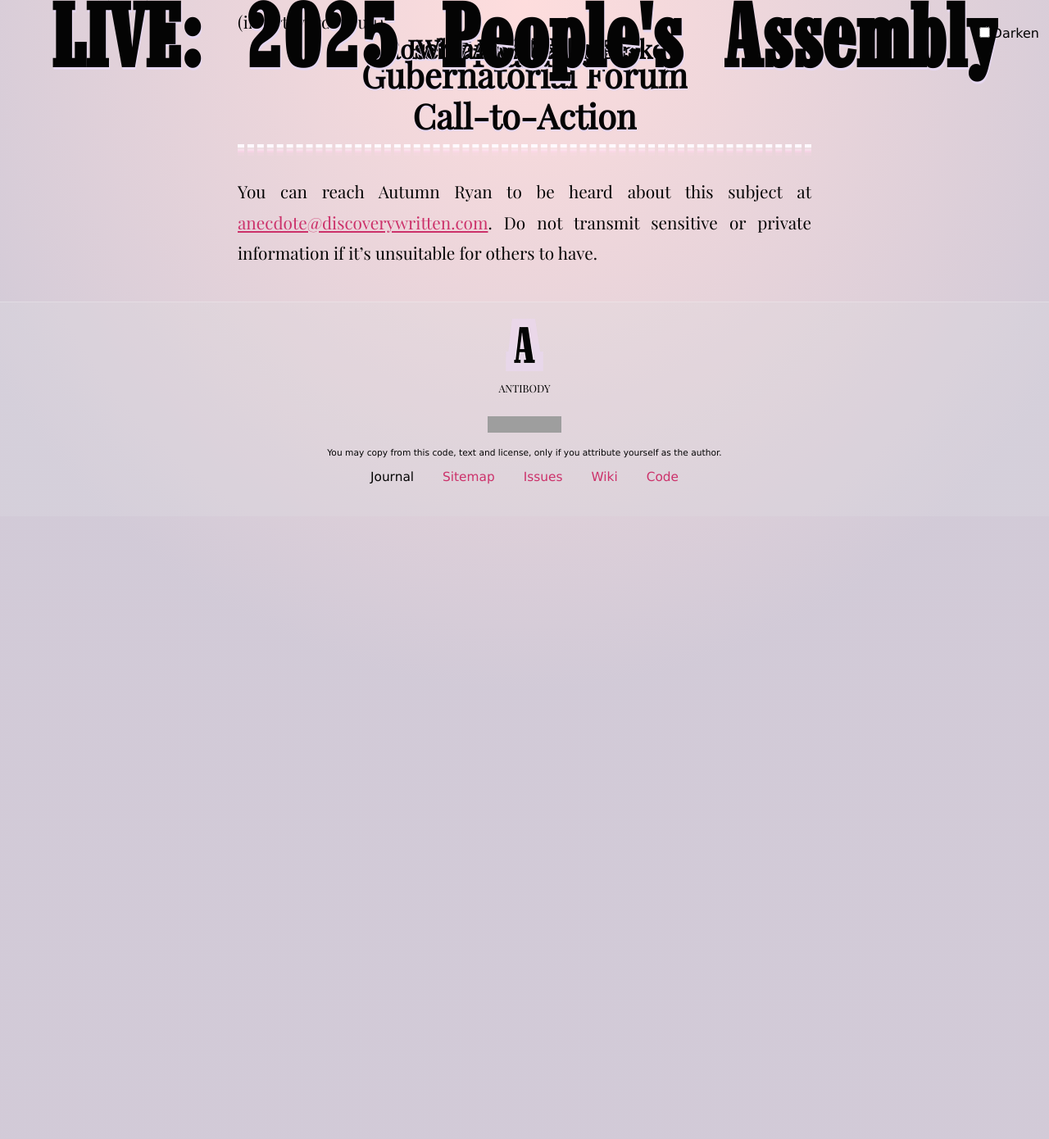
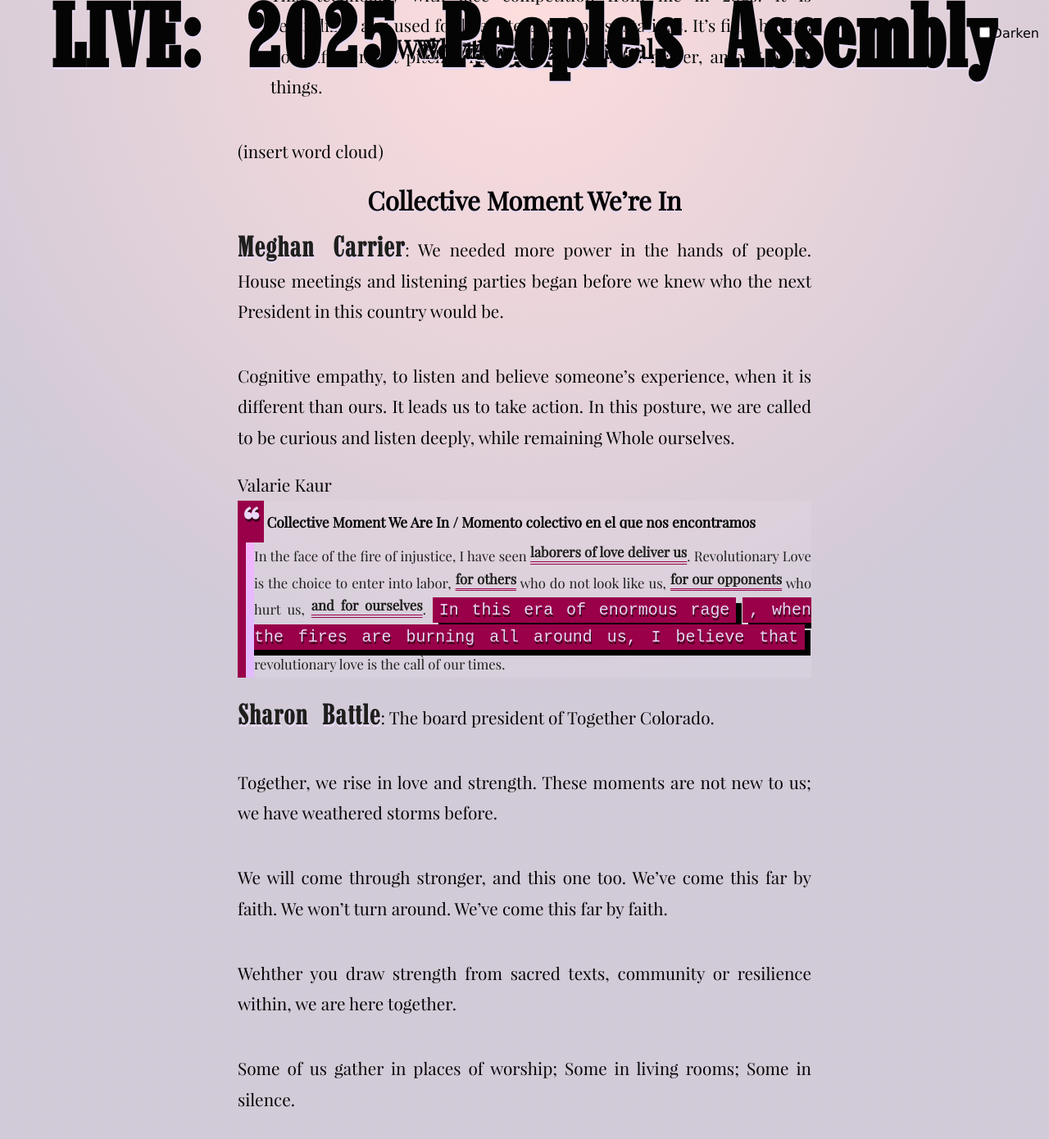
Before and after one commit to tiliv/antibody, a Jekyll site: the page built from docs/journal/autumn-ryan-2025-People's-Assembly/index.md, in a window 1280 px wide and 1400 px high, scrolled down 2364 px. Shown: the top 1390 px of the window at 82% size. Built offline with Jekyll 4.4.1, drawn with Linux system fonts in a browser that asks for light colours; before the commit the page ends 2994 px from its top, so only the background shows below that; some of the changed text lies outside the part shown; grey boxes are pictures that could not be loaded.

Commit message:
Update live notes

```diff
--- a/docs/journal/autumn-ryan-2025-People's-Assembly/index.md
+++ b/docs/journal/autumn-ryan-2025-People's-Assembly/index.md
@@ -31,13 +31,17 @@
 
 ### Preamble
 
-#### Rabbi Rachel Kobrin
+#### Welcome & Credential
 
-We are not here to give Thoughts and Prayers.
+Neither Enemies Nor Allies Are Permanent.
 
-#### Rosemary Othmer Pesko
+#### Invocation
 
-Worked at Denver Health. We do not treat people as God's Beloved. The dignity of access.
+**Rabbi Rachel Kobrin**: We are not here to give Thoughts and Prayers.
+
+#### Relational Activity
+
+**Rosemary Othmer Pesko**: Worked at Denver Health. We do not treat people as God's Beloved. The dignity of access.
 
 #### Why Are You Here?
 
@@ -57,7 +61,61 @@
 
 (insert word cloud)
 
+#### Collective Moment We're In
+
+**Meghan Carrier**: We needed more power in the hands of people. House meetings and listening parties began before we knew who the next President in this country would be.
+
+Cognitive empathy, to listen and believe someone's experience, when it is different than ours. It leads us to take action. In this posture, we are called to be curious and listen deeply, while remaining Whole ourselves.
+
+{% include cite.html
+  credit="Valarie Kaur"
+  headline="Collective Moment We Are In / Momento colectivo en el que nos encontramos"
+%}
+
+> In the face of the fire of injustice, I have seen <u>laborers of love deliver us</u>. Revolutionary Love is the choice to enter into labor, <u>for others</u> who do not look like us, <u>for our opponents</u> who hurt us, <u>and for ourselves</u>. `In this era of enormous rage``, when the fires are burning all around us, I believe that `revolutionary love is the call` of our times.
+
+**Sharon Battle**: The board president of Together Colorado.
+
+Together, we rise in love and strength. These moments are not new to us; we have weathered storms before.
+
+We will come through stronger, and this one too. We've come this far by faith. We won't turn around. We've come this far by faith.
+
+Wehther you draw strength from sacred texts, community or resilience within, we are here together.
+
+Some of us gather in places of worship; Some in living rooms; Some in silence.
+
+We have shown up here today, with compassion and love.
+
+We can listen when someone is hurting; We can feed someone when they are hungry; We can visit someone when they are sick or lonely.
+
+Whatever the circumstance, joy or sorrow, abundance or need, love is our foundation.
+
+**`Together`** `We Rise`.
+
+#### 2025 Accomplishments
+
+**Ilana Steinberg**: A member of the board of Together Colorado.
+
+It has been a painful year. (I will note that Together Colorado helped compel our senator to enact the shutdown that harmed us so.)
+
+There have been many gatherings. At the state level, there were over 150 participants in the legislative lobbying day. Family visitation is a right for those who are incarcerated. Passed a bill to study a universal healthcare plan.
+
+(insert picture of "a better option" card)
+
+In Boulder County: initiative 1B, funding for mental health services.
+
+In Louisville: defeated bill to prevent affordable housing.
+
+In Lakewood: expand housing options.
+
+In Denver: defeated backroom agreement between the city and Xcel energy.
+
+In Colorado Springs: defeated a camping ban that would have criminalized the unhoused.
+
+New organizing efforts in many more cities and towns.
+
+Many day-long trainings for leaders, over 400.
+
 ### Gubernatorial Forum
 
-
 ### Call-to-Action
```
